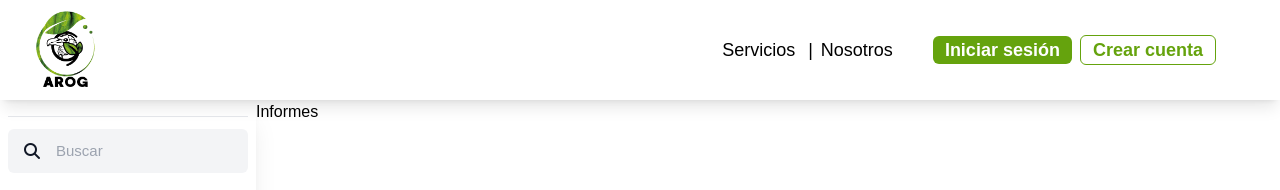
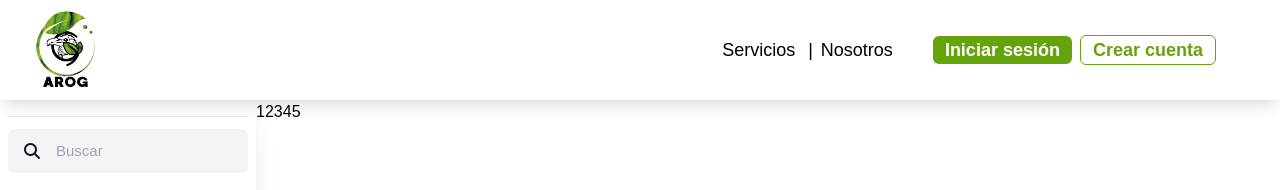
Before and after one commit to DanielSolarte23/proyecto-Arog-v3, a Next.js app: page /administrador/informes in a window 1280 px wide. Shown: the top 190 px of the page. Built offline with nearby package versions, Linux system fonts and the light colour scheme.

Commit message:
noticias/cuidadano

```diff
--- a/src/app/administrador/informes/page.jsx
+++ b/src/app/administrador/informes/page.jsx
@@ -3,7 +3,14 @@ import React from 'react'
 function page() {
   return (
     <div>
-      Informes
+      <nav><ul className='flex'>
+        <li>1</li>
+        <li>2</li>
+        <li>3</li>
+        <li>4</li>
+        <li>5</li>
+      </ul>
+      </nav>
     </div>
   )
 }
--- a/src/app/components/admin/BarraLateral.jsx
+++ b/src/app/components/admin/BarraLateral.jsx
@@ -1,4 +1,5 @@
 "use client";
+
 import "@fortawesome/fontawesome-free/css/all.min.css";
 import Link from "next/link";
 import { useState, useEffect } from "react";
--- /dev/null
+++ b/src/app/cuidadano/noticias/page.jsx
@@ -0,0 +1,9 @@
+import React from 'react'
+
+function page() {
+  return (
+    <div>page</div>
+  )
+}
+
+export default page
```
Also changed, not shown: 1 other file (tests, documents, lock files or other folders).
